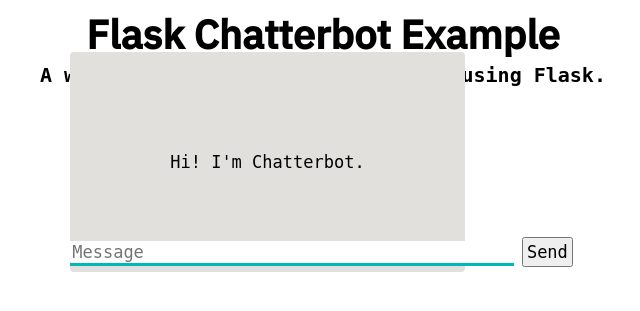
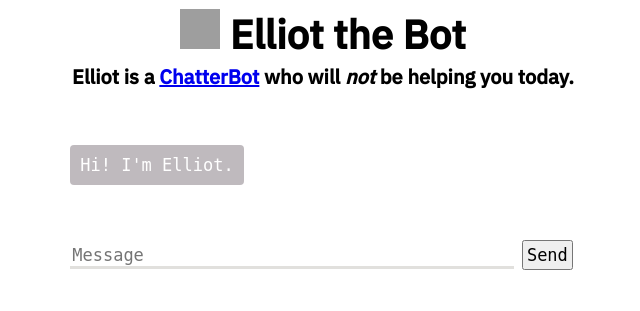
Before and after one commit to elliotgunn/chatbot, a Flask app: page / in a window 1280 px wide. Shown: the top 311 px of the page, without its empty margins (317-957 px from the left). Run offline with Flask 2, Linux system fonts and the light colour scheme; parts of the project's set-up code (start-up, migrations or seed data) failed here and were passed over; some libraries are stand-ins or nearby versions; grey boxes are pictures that could not be loaded.

Commit message:
first commit

```diff
--- a/app.py
+++ b/app.py
@@ -5,7 +5,11 @@
 # instantiate app
 app = Flask(__name__)
 
-elliot_bot = ChatBot("ElliotBot", storage_adapter="chatterbot.storage.SQLStorageAdapter")
+elliot_bot = ChatBot("ElliotBot",
+                     storage_adapter = "chatterbot.storage.MongoDatabaseAdapter",
+                     database = mongodb_name,
+                     database_uri = mongodb_uri)
+
 trainer = ChatterBotCorpusTrainer(elliot_bot)
 trainer.train("chatterbot.corpus.english")
 
--- a/templates/base.html
+++ b/templates/base.html
@@ -20,7 +20,7 @@
   }
 
   h3 {
-      font-family: monospace;
+      font-family: 'IBM Plex Sans', sans-serif;
       color: black;
       font-size: 20px;
       margin-top: 3px;
@@ -44,7 +44,7 @@
   #textInput {
       width: 87%;
       border: none;
-      border-bottom: 3px solid #00b8b8;
+      border-bottom: 3px solid #e1e0dd;
       font-family: monospace;
       font-size: 17px;
   }
@@ -56,7 +56,7 @@
   }
 
   .userText {
-      color: white;
+      color: black;
       font-family: monospace;
       font-size: 17px;
       text-align: right;
@@ -64,13 +64,13 @@
   }
 
   .userText span {
-      background-color: #00b8b8;
+      background-color: #e1e0dd;
       padding: 10px;
-      border-radius: 2px;
+      border-radius: 4px;
   }
 
   .botText {
-      color: black;
+      color: white;
       font-family: monospace;
       font-size: 17px;
       text-align: left;
@@ -78,8 +78,8 @@
   }
 
   .botText span {
-      background-color: #e1e0dd;
-      padding: 100px;
+      background-color: #bfbabe;
+      padding: 10px;
       border-radius: 4px;
   }
 
@@ -95,11 +95,20 @@
 
 
   <body>
-    <h1>Flask Chatterbot Example</h1>
-    <h3>A web implementation of <a href="https://github.com/gunthercox/ChatterBot">ChatterBot</a> using Flask.</h3>
+    <h1>
+      <img
+        src="https://emojipedia-us.s3.dualstack.us-west-1.amazonaws.com/thumbs/120/apple/237/man-facepalming_1f926-200d-2642-fe0f.png"
+        alt="elliot-bot"
+        style="width:40px;height:40px;"
+      /> Elliot the Bot
+    </h1>
+    <h3>
+      Elliot is a <a href="https://github.com/gunthercox/ChatterBot">ChatterBot</a>
+      who will <i>not</i> be helping you today.
+    </h3>
     <div>
       <div id="chatbox">
-        <p class="botText"><span>Hi! I'm Chatterbot.</span></p>
+        <p class="botText"><span>Hi! I'm Elliot.</span></p>
       </div>
       <div id="userInput">
         <input id="textInput" type="text" name="msg" placeholder="Message">
```
Also changed, not shown: 2 other files.
